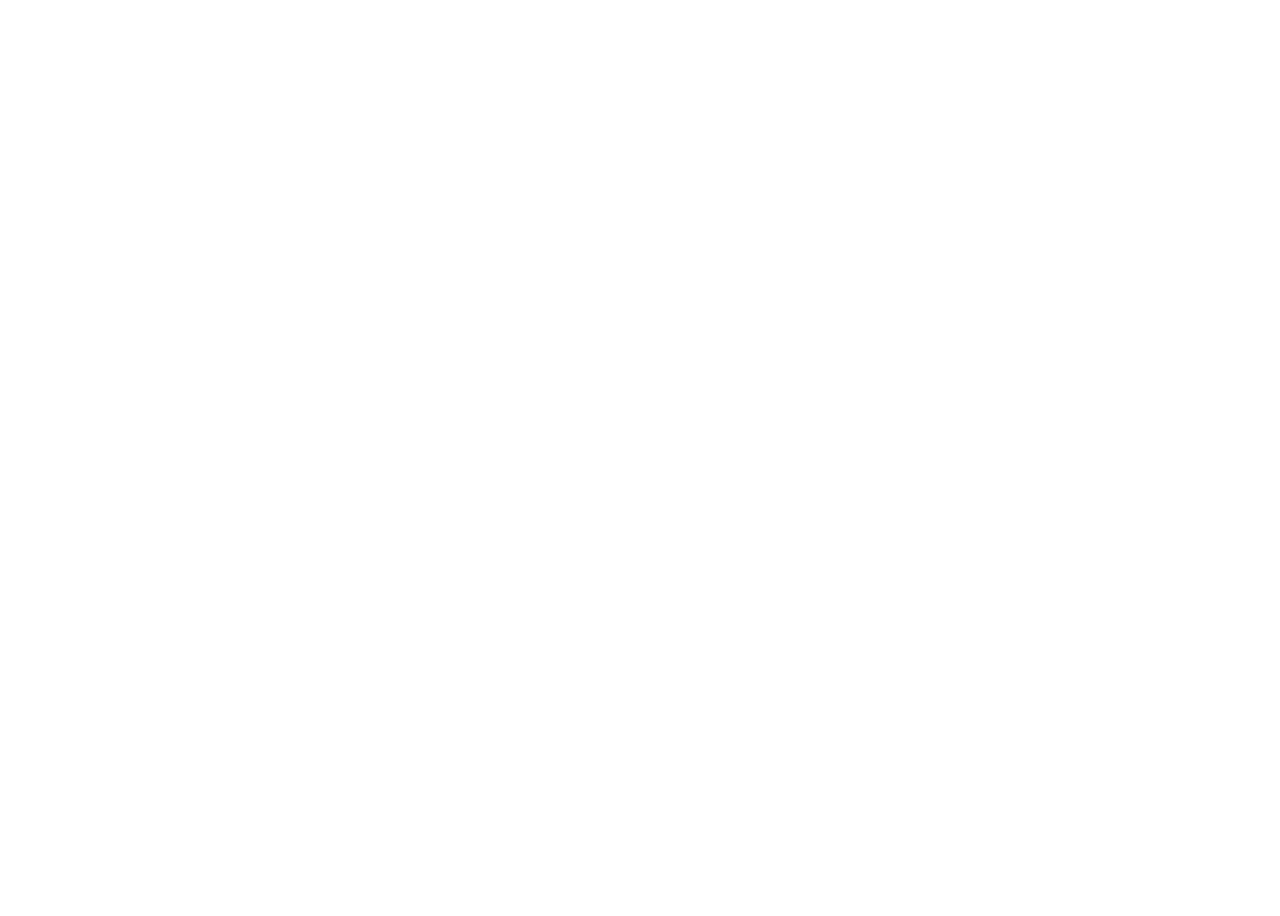
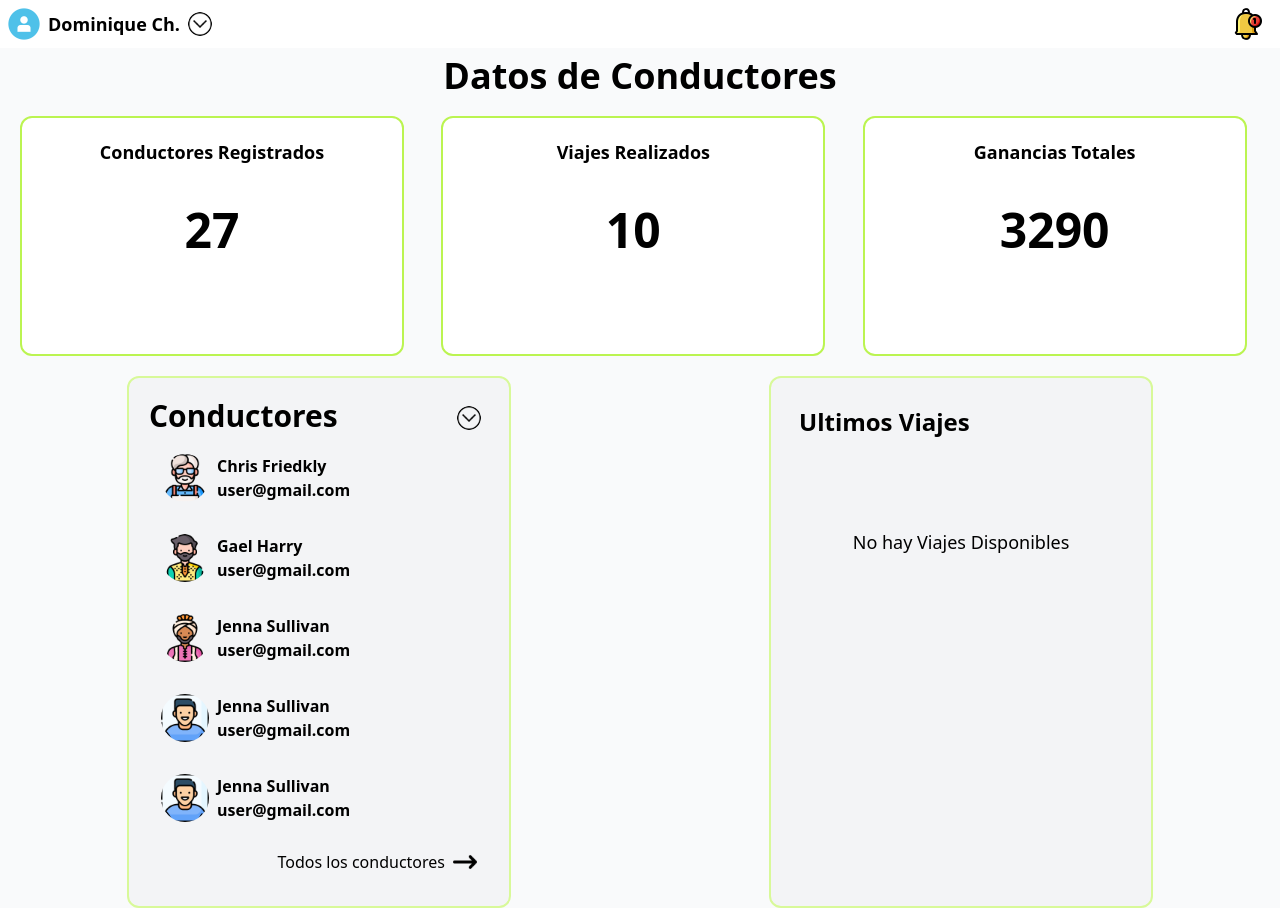
Before and after one commit to ziblack96/Tareas-IDU-Cristhian-Bean, an Angular app in the folder UberWings2/: page /dashboard in a window 1280 px wide. Before the commit this address led to /. Before the commit the page ends 800 px from the top, so only its background shows below. Built offline with nearby package versions, Linux system fonts and the light colour scheme.

Commit message:
ProyectoAvanceFinal

```diff
--- a/UberWings2/src/app/components/dashboard/driver-card/driver-card.html
+++ b/UberWings2/src/app/components/dashboard/driver-card/driver-card.html
@@ -1,7 +1,7 @@
-<div class="w-25 h-auto flex flex-row gap-2">
+<div class="min-w-25 h-auto flex flex-row gap-2 p-3">
     <img [src]="imgURL" alt="Imagen Perfil Conductor" class="h-auto w-12 object-contain rounded-full">
     <div class="flex flex-col">
-        <h3 class="font-bold lg:text-md">{{tituloUser}}</h3>
-        <p class="font-semibold text-sm">{{correoUser}}</p>
+        <h3 class="font-bold text-left lg:text-md">{{tituloUser}}</h3>
+        <p class="font-semibold text-center">{{correoUser}}</p>
     </div>
 </div>
--- a/UberWings2/src/app/components/dashboard/stat-card/stat-card.html
+++ b/UberWings2/src/app/components/dashboard/stat-card/stat-card.html
@@ -1,5 +1,4 @@
-<div class="bg-white h-24 w-48 lg:h-60 lg:w-60 rounded-xl m-3">
-
-    <h3 class="text-gray-700 text-left  p-2 text-sm lg:text-lg lg:p-5">{{tituloCard}}</h3>
-    <p  class="text-black text-left text-sm lg:text-5xl lg:p-5 font-bold">{{numeroCard}}</p>
+<div class="bg-white border-2 border-lime-300 h-32 min-w-60 w-auto max-w-96 lg:h-60 rounded-xl m-3">
+    <h3 class="text-black text-center p-2 text-lg lg:text-lg lg:p-5 font-bold">{{tituloCard}}</h3>
+    <p class="text-black text-center text-3xl lg:text-5xl lg:p-5 font-semibold">{{numeroCard}}</p>
 </div>
--- a/UberWings2/src/app/components/shared/sidebar/sidebar.html
+++ b/UberWings2/src/app/components/shared/sidebar/sidebar.html
@@ -2,8 +2,11 @@
 
     <div class="grid grid-rows-[auto_1fr_auto] top-0 h-screen w-64 border-r-15 border-gray-300">
 
-        <header class="bg-gray-200 h-auto w-full sticky top-0">
-                <h1 class="text-lg p-2">UberWings2</h1>
+        <header class="bg-gray-200 h-auto w-full sticky top-0 flex flex-row">
+            <button type="button" routerLink="/home" aria-label="Ir a la pagina principal de UBERWINGS2">
+                <img src="assets/Icono-Wings2/UberWIngs2.png" class="h-auto w-12 object-contain rounded-full"
+                            alt="Icono-UberWings2"></button>
+                <h1 class="text-lg p-2 hover:underline">UberWings2</h1>
         </header>
 
         <nav class="grid grid-rows-[repeat(auto-fill,minmax(45px,1fr))] gap-2 m-2">
@@ -31,7 +34,7 @@
 
         <footer class="flex flex-row gap-2 p-5 cursor-pointer">
             <img class="h-6 w-auto object-contain rounded-3xl bg-white" src="/assets/cerrar-sesion.png" alt="Cerrar Sesion Seccion Sidebar">
-            <p class="text-red-700 font-bold text-lg">Cerrar Sesion</p>
+            <p class="text-red-700 font-bold text-lg hover:underline">Cerrar Sesion</p>
         </footer>
     </div>
 </main>
--- a/UberWings2/src/app/components/shared/sidebar/sidebar.ts
+++ b/UberWings2/src/app/components/shared/sidebar/sidebar.ts
@@ -1,8 +1,9 @@
 import { Component } from '@angular/core';
+import { RouterLink } from "@angular/router";
 
 @Component({
   selector: 'app-sidebar',
-  imports: [],
+  imports: [RouterLink],
   templateUrl: './sidebar.html',
   styleUrl: './sidebar.css',
 })
--- a/UberWings2/src/app/pages/dashboard/dashboard.html
+++ b/UberWings2/src/app/pages/dashboard/dashboard.html
@@ -1,56 +1,69 @@
-<main name="MainContenedor " class="bg-gray-50 min-h-screen w-full">
-  <nav name="Navigator" class="bg-white m-0 w-full flex items-center justify-between p-2 h-auto">
+<main aria-label="MainContenedor " class="bg-gray-50 min-h-screen w-full">
+  <nav aria-label="Navigator" class="bg-white w-full h-auto flex items-center justify-between p-2">
     <div class="flex items-center gap-2">
+      <button class="rounded-lg cursor-pointer hover:bg-lime-400" aria-label="Cambiar Imagen del perfil">
         <img
-        class="h-8 w-auto object-contain rounded-full"
+          class="h-8 w-auto object-contain"
           src="/assets/gente.png"
-        alt="ImagenPerfil"
+          alt="Imagen de perfil"
+          routerLink="/Edit"
         />
-      <h1 class="text-sm font-medium">Dominique Ch.</h1>
+      </button>
+      <h1 class="text-lg lg:text-lg font-bold hover:underline cursor-pointer">Dominique Ch.</h1>
+      <button aria-label="Revisar Informacion del Perfil de Dominique CH."
+        class="hover:bg-lime-200 rounded-full">
         <img
-        class="h-auto w-4 object-contain rounded-full"
+          class="h-auto w-6 object-contain rounded-full"
           src="/assets/flecha-hacia-abajo.png"
-        alt="flecha-hacia-abajo-perfil"
+          alt="Icono de perfil activo"
         />
+      </button>
     </div>
+    <button class="rounded-full px-2 cursor-pointer hover:bg-lime-200" aria-label="Campana de Notificaciones de Usuario">
       <img
         class="h-8 w-auto object-contain rounded-full"
         src="/assets/campana-de-notificacion.png"
-      alt="Notificaciones-Campana"
+        alt="Icono de Campana"
       />
+    </button>
   </nav>
 
   <!--Componente Reutilizable StatCardComponent-->
 
-  <div class="bg-gray-200 text-center p-2">
-    <h2 class=" text-black text-4xl my-2">Datos de Conductores</h2>
-    <div class="flex flex-col lg:flex-row justify-center items-center h-full gap-5 m-2">
+    <h2 class="text-black text-center text-4xl my-2 font-black">Datos de Conductores</h2>
+
+    <div class="grid grid-cols-1 md:grid-cols-2 lg:grid-cols-3 h-full m-2 justify-center">
       @for (data of card; track $index) {
-      <app-stat-card [tituloCard]="data.tituloCard" [numeroCard]="data.numeroCard"> </app-stat-card>
+        <app-stat-card [tituloCard]="data.tituloCard" [numeroCard]="data.numeroCard">
+        </app-stat-card>
       }
     </div>
 
-  </div>
-
-  <section class="flex flex-col lg:flex-row   justify-center items-center h-full gap-5 m-2 ">
-
-    <div class="flex flex-col lg:flex-row lg:justify-between">
+  <section class="grid grid-cols-1 md:grid-cols-2 lg:grid-cols-2 h-full gap-5 m-2 justify-items-center">
+    <div class="flex flex-col lg:flex-row">
       <div
-        class="bg-gray-100 border-2 border-gray-400 flex flex-col h-auto min-w-72 lg:w-96 rounded-xl m-3 p-5 gap-5"
+        class="bg-gray-100 border-lime-200 border-2 flex flex-col min-w-72 lg:w-96 rounded-xl p-5"
       >
         <div class="flex flex-row justify-between">
-          <h2 class="text-black font-semibold lg:text-3xl">Conductores</h2>
+          <h2 class="text-black text-3xl font-semibold">Conductores</h2>
+          <button
+            type="button"
+            class="cursor-pointer hover:bg-lime-200 rounded-full p-2"
+            aria-label="buton de acciones de perfil"
+          >
             <img
               class="h-auto w-6 object-contain rounded-full"
               src="/assets/flecha-hacia-abajo.png"
               alt="flecha-hacia-abajo-conductores"
             />
+          </button>
         </div>
 
         <!--Componente Reutilizable DriverCardComponent-->
 
         @for (cardUser of cardPerfil; track $index) {
           <app-driver-card
+            class="hover:divide-y hover:bg-lime-200 rounded-full my-1"
             [imgURL]="cardUser.imgURL"
             [tituloUser]="cardUser.tituloUser"
             [correoUser]="cardUser.correoUser"
@@ -58,25 +71,26 @@
           </app-driver-card>
         }
 
-        <div class="w-25 h-auto flex flex-row gap-2">
-          <h2 class="text-lime-700 text-md lg:text-lg font-bold whitespace-nowrap">
-            Todos los conductores
-          </h2>
-          <img
+        <button
+          aria-label="Enlace para ver todos los conductores disponibles"
+          class="w-auto h-auto cursor-pointer flex flex-row justify-end items-center gap-2
+                 hover:bg-lime-200 rounded-full p-3"
+          routerLink="/drivers"
+        >
+          Todos los conductores<img
             class="h-auto w-6 object-contain rounded-full"
             src="/assets/flecha-correcta.png"
-            alt="flecha-correcta"
+            aria-hidden="true"
           />
-        </div>
+        </button>
       </div>
     </div>
 
-    <div class="bg-gray-100 border-2 border-gray-400  min-w-72 h-132 lg:w-96 rounded-xl m-3 p-5 gap-5">
-      <h2 class="text-black text-left p-2 lg:text-2xl font-medium">Ultimos Viajes</h2>
+    <div class="bg-gray-100 border-2 border-lime-200 min-w-72 lg:w-96 rounded-xl p-5">
+      <h2 class="text-black text-left p-2 text-2xl lg:text-2xl font-bold">Ultimos Viajes</h2>
       <div class="flex justify-center items-center min-h-48">
-        <p class="text-black lg:p-5">No hay Viajes Disponibles</p>
+        <p class="text-black text-lg text-center lg:p-5">No hay Viajes Disponibles</p>
       </div>
     </div>
   </section>
-
 </main>
--- a/UberWings2/src/app/pages/dashboard/dashboard.ts
+++ b/UberWings2/src/app/pages/dashboard/dashboard.ts
@@ -1,6 +1,7 @@
 import { Component } from '@angular/core';
 import { StatCard } from '../../components/dashboard/stat-card/stat-card';
 import { DriverCard } from '../../components/dashboard/driver-card/driver-card';
+import { RouterLink } from "@angular/router";
 
 export interface CardData {
   tituloCard: string;
@@ -15,7 +16,7 @@
 
 @Component({
   selector: 'app-dashboard',
-  imports: [StatCard, DriverCard],
+  imports: [StatCard, DriverCard, RouterLink],
   templateUrl: './dashboard.html',
   styleUrl: './dashboard.css',
 })
--- a/UberWings2/src/app/pages/drivers-cards/drivers-cards.html
+++ b/UberWings2/src/app/pages/drivers-cards/drivers-cards.html
@@ -16,7 +16,6 @@
           alt="flecha-hacia-abajo-perfil"
         />
       </button>
-
     </div>
     <button class="rounded-lg px-2" aria-label="Campana de Notificacione de Usuario">
       <img
@@ -25,7 +24,6 @@
         alt="Notificaciones-Campana"
       />
     </button>
-
   </nav>
 
   <section
--- a/UberWings2/src/app/pages/drivers/drivers.html
+++ b/UberWings2/src/app/pages/drivers/drivers.html
@@ -41,7 +41,7 @@
         </thead>
 
         <!--Componente Reutilizable StatusBadgeComponent-->
-        <tbody class="divide-y w-full divide-gray-200">
+        <tbody class="divide-y divide-gray-200 w-full">
           @for (table of driverTable; track $index) {
             <tr class="text-center hover:bg-gray-50">
               <td class="px-3 py-1 font-semibold text-sm">{{ table.correo }}</td>
```
Also changed, not shown: UberWings2/src/app/app.routes.ts (+6 -6 lines), UberWings2/src/assets/Icono-Wings2/UberWIngs2.png (added). Lines whose indentation alone changed are shown as unchanged.
